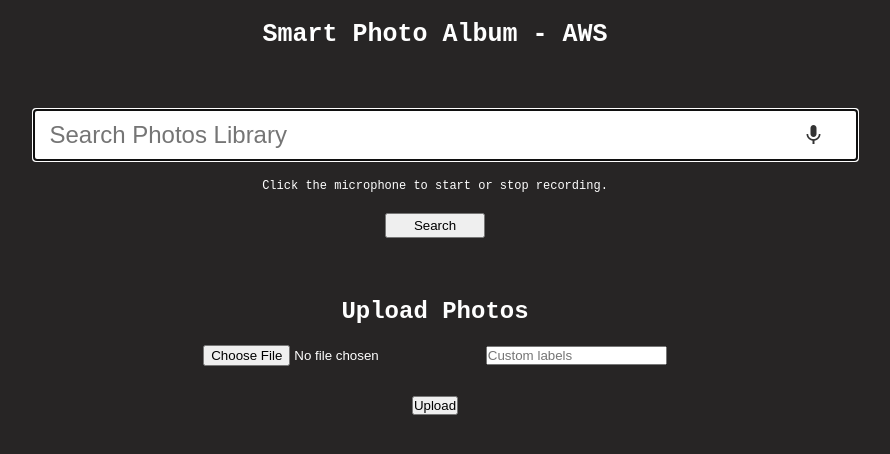
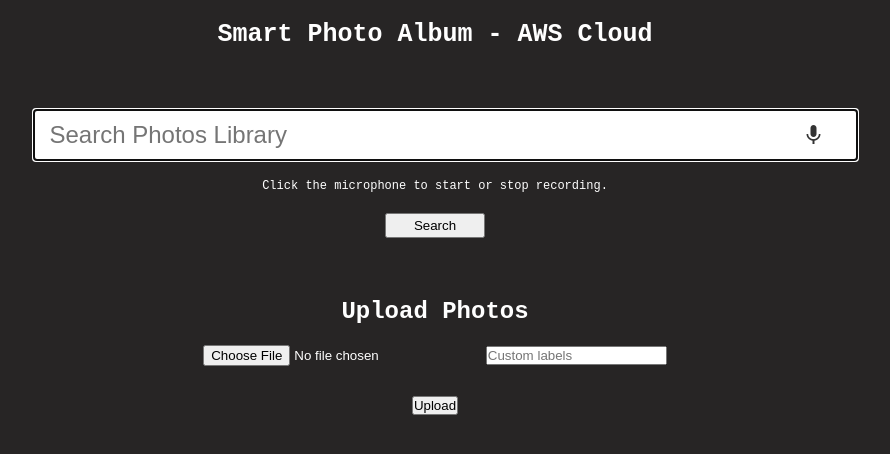
Before and after one commit to rajat10cube/Voice-Based-Smart-Photo-Album, a plain HTML site: page Frontend/index.html in a window 1280 px wide. Shown: the whole page, without its empty margins (205-1095 px from the left). Drawn offline with nearby package versions, Linux system fonts and the light colour scheme.

Commit message:
changed frontend

```diff
--- a/Frontend/index.html
+++ b/Frontend/index.html
@@ -22,7 +22,7 @@
     </head>
     <center>
         <header class="photos_title">
-            Smart Photo Album - AWS
+            Smart Photo Album - AWS Cloud
         </header>
     </center>
     <body>
```
Also changed, not shown: 2 other files.
